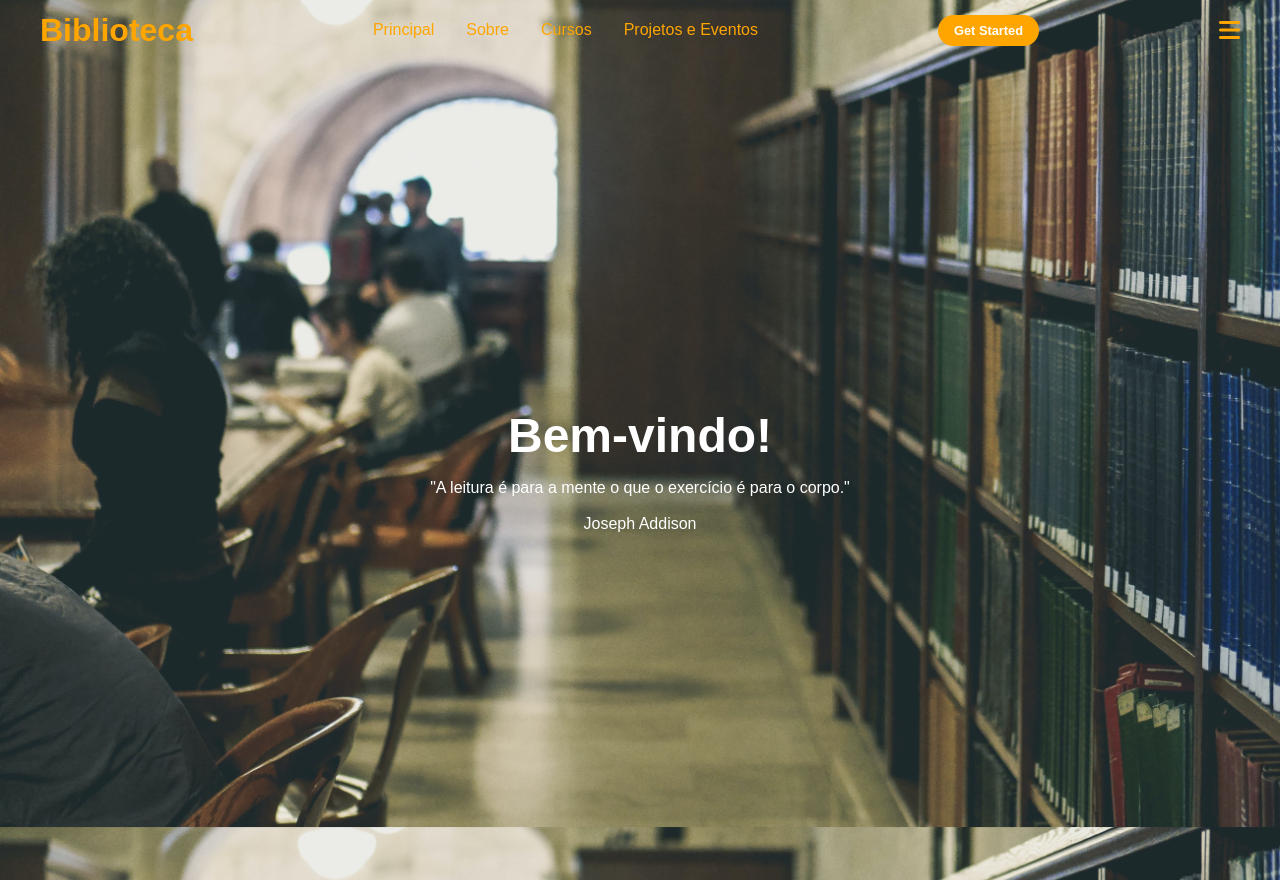
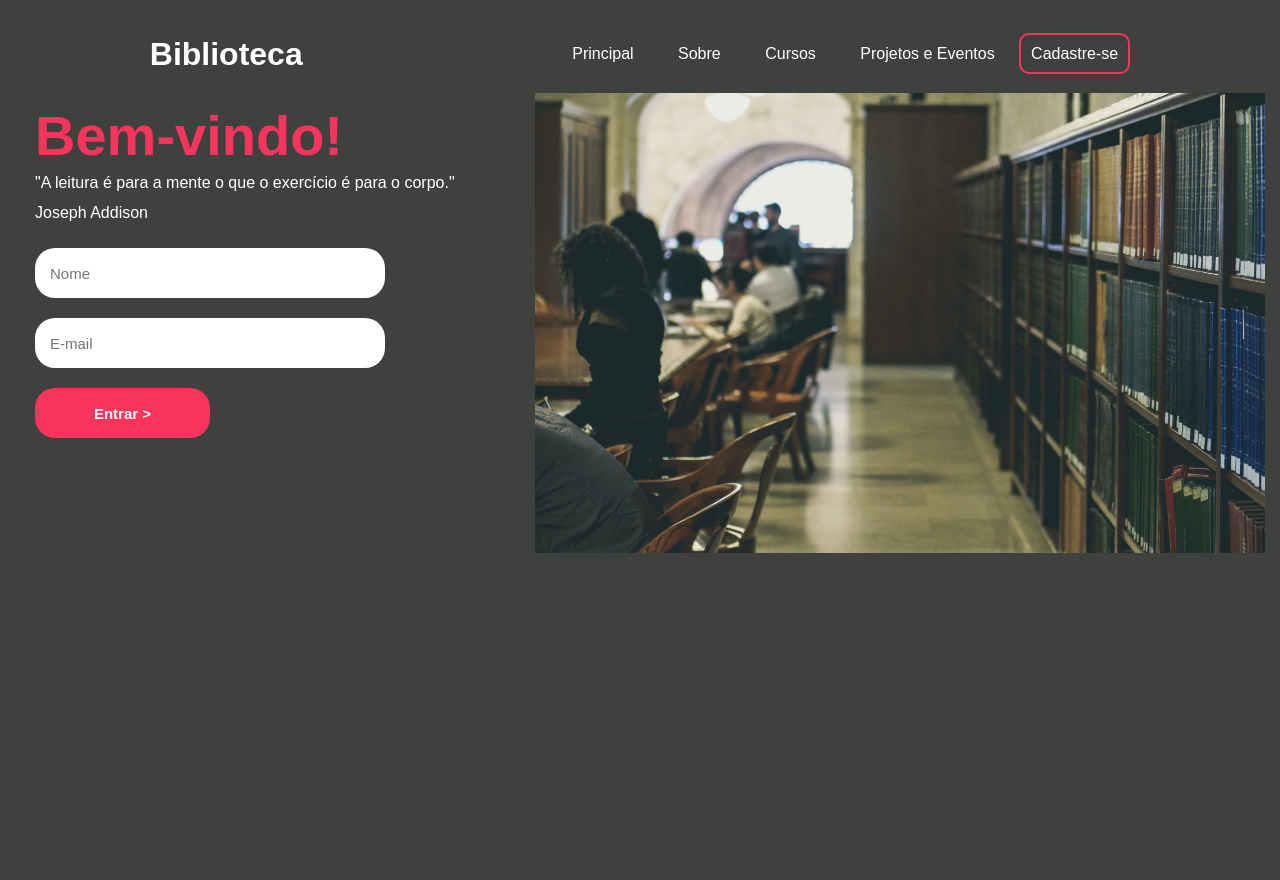
Before and after one commit to darthvader68/biblioteca, a plain HTML site: page index.html in a window 1280 px wide. After the commit the page ends 800 px from the top, so only its background shows below. Drawn offline with Linux system fonts and the light colour scheme.

Commit message:
reformulacao do site

```diff
--- a/css/style.css
+++ /dev/null
@@ -1,118 +0,0 @@
-* {
-    margin: 0;
-    padding: 0;
-    box-sizing: border-box;
-    font-family: Nunito, sans-serif;
-}
-body {
-    height: 100vh;
-    background-color: #000;
-    background-image: url("../img/bilbioteca2.jpg");
-    background-size: cover;
-    background-position: center;
-}
-li {
-    list-style: none;
-}
-a {
-    text-decoration: none;
-    color: orange;
-    font-size: 1rem;
-}
-a:hover {
-    color: white;
-}
-/*header*/
-
-header {
-    position: relative;
-    padding: 0 2rem;
-}
-.navbar {
-    width: 100%;
-    height: 60px;
-    max-width: 1200px;
-    margin: 0 auto;
-    display: flex;
-    align-items: center;
-    justify-content: space-between;
-}
-.navbar .logo a {
-    font-size: 2rem;
-    font-weight: bold;
-}
-.navbar .links {
-    display: flex;
-    gap: 2rem;
-}
-.navbar .toggle_btn {
-    color: orange;
-    font-size: 1.5rem;
-    cursor: pointer;
-    display: flex;
-}
-.action_btn {
-    background-color: orange;
-    color: #fff;
-    padding: 0.5rem 1rem;
-    border: none;
-    outline: none;
-    border-radius: 20px;
-    font-size: 0.8rem;
-    font-weight: bold;
-    cursor: pointer;
-    transition: scale 0.2 ease;
-}
-.action_btn:hover {
-    scale: 1.05;
-    color: #fff;
-}
-.action_btn:active {
-    scale: 0.95;
-}
-
-/*dropdown menu*/
-.dropdown_menu {
-    display: none;
-    position: absolute;
-    right: 2rem;
-    top: 60px;
-    height: 0;
-    width: 300px;
-    background: rgba(255, 255, 255, 0.1);
-    backdrop-filter: blur(15px);
-    border-radius: 10px;
-    overflow: hidden;
-    transition: height 0.2s cubic-bezier(0.175, 0.885, 0.32, 1.275);
-}
-
-.dropdown_menu.open {
-    height: 240px;
-}
-
-.dropdown_menu li {
-    padding: 0.7rem;
-    display: flex;
-    align-items: center;
-    justify-content: center;
-}
-.dropdown_menu .action_btn {
-    width: 100%;
-    display: flex;
-    justify-content: center;
-}
-
-/*hero*/
-section#hero {
-    height: calc(110vh - 60px);
-    display: flex;
-    flex-direction: column;
-    align-items: center;justify-content: center;
-    text-align: center;
-    color: #fff;
-}
-
-#hero h1 {
-    font-size: 3rem;
-    margin-bottom: 1rem;
-}
--- a/index.html
+++ b/index.html
@@ -1,5 +1,5 @@
 <!DOCTYPE html>
-<html lang="pt">
+<html lang="pt-br">
 
 <head>
     <meta charset="UTF-8">
@@ -8,42 +8,40 @@
         integrity="sha512-iecdLmaskl7CVkqkXNQ/ZH/XLlvWZOJyj7Yy7tcenmpD1ypASozpmT/E0iPtmFIB46ZmdtAc9eNBvH0H/ZpiBw=="
         crossorigin="anonymous" referrerpolicy="no-referrer" />
     <title>Site Biblioteca</title>
-    <link rel="stylesheet" type="text/css" href="./css/style.css">
+    <link rel="stylesheet" type="text/css" href="style.css">
 </head>
 
 <body>
     <header>
-        <div class="navbar">
-            <div class="logo"><a href="#">Biblioteca</a></div>
+        <h1>Biblioteca</h1>
+        <nav class="navbar">
             <ul class="links">
                 <li><a href="home">Principal</a></li>
                 <li><a href="about">Sobre</a></li>
                 <li><a href="services">Cursos</a></li>
                 <li><a href="Contact">Projetos e Eventos</a></li>
+                <a href="#" class="cadastro_btn">Cadastre-se</a>
             </ul>
-            <a href="#" class="action_btn">Get Started</a>
-            <div class="toggle_btn">
-                <i class="fa-solid fa-bars"></i>
-            </div>
-        </div>
+        </nav>
 
-        <div class="dropdown_menu" open>
-            <li><a href="home">Home</a></li>
-            <li><a href="about">About</a></li>
-            <li><a href="services">Services</a></li>
-            <li><a href="Contact">Contact</a></li>
-            <li><a href="#" class="action_btn">Get Started</a></li>
-        </div>
     </header>
 
     <main>
-        <section id="hero">
-            <h1>Bem-vindo!</h1>
-            <p>"A leitura é para a mente o que o exercício é para o corpo."</p><br>
+        <aside>
+            <h2>Bem-vindo!</h2>
+            <p>"A leitura é para a mente o que o exercício é para o corpo."</p>
             <p>Joseph Addison</p>
-        </section>
+            <form action="">
+                <input type="text" placeholder="Nome">
+                <input type="email" placeholder="E-mail">
+                <input type="submit" value="Entrar >">
+            </form>
+        </aside>
+
+        <article>
+            <img src="img/bilbioteca2.jpg">
+        </article>
     </main>
-
 
 </body>
 
--- /dev/null
+++ b/style.css
@@ -0,0 +1,129 @@
+@import url('https://fonts.googleapis.com/css2?family=Open+Sans:wght@400;700&display=swap');
+@import url('https://fonts.googleapis.com/css2?family=Bebas+Neue&display=swap');
+
+:root {
+    --cor1: #3F413E;
+    --cor2: #8B7A4E;
+    --cor3: #787450;
+    --cor4: #ab6a6e;
+    --cor5: #f7345b;
+    --cor6: #cbcfb4;
+
+    --font1:'Bebas Neue', sans-serif;
+    --font2: nunito, sans-serif;
+}
+
+* {
+    margin: 0;
+    padding: 0;
+    box-sizing: border-box;
+    font-family: var(--font2);
+}
+
+body {
+    height: 100vh;
+    background-color: var(--cor1);
+    padding: 15px;
+    min-width: 1200px;
+    margin: 0 auto;
+    color: white;
+}
+
+header {
+    display: flex;
+    flex-direction: row;
+    justify-content: space-around;
+    align-items: center;
+    background-color: var(--cor1);
+    color: white;
+    padding: 10px;
+}
+
+h1 {
+    font-family: var(--font2);
+    font-weight: 700;
+    font-size: 2em;
+}
+
+li {
+    display: inline-block;
+    margin: 20px;
+}
+
+a {
+    text-decoration: none;
+    color: white;
+    font-size: 1rem;
+}
+
+a:hover {
+    color: var(--cor5);
+    transition: 0.3s all;
+}
+
+.cadastro_btn {
+    border: 2px solid #f7345b;
+    padding: 10px;
+    border-radius: 10px;
+}
+
+.cadastro_btn:hover {
+    background-color: #f7345b;
+    color: white;
+}
+
+main {
+    display: flex;
+    flex-direction: row;
+}
+
+aside {
+    display: flex;
+    flex-direction: column;
+    margin-left: 20px;
+    margin-top: 10px;
+}
+
+h2 {
+    font-size: 56px;
+    color: var(--cor5);
+}
+
+p {
+    line-height: 30px;
+    min-width: 500px;
+    text-align: justify;
+}
+
+form {
+    display: flex;
+    flex-direction: column;
+    width: 70%;
+}
+
+input {
+    margin-top: 20px;
+    height: 50px;
+    padding: 15px;
+    border-radius: 20px;
+    font-size: 15px;
+    border: none;
+}
+
+form [type="submit"] {
+    height: 50px;
+    width: 50%;
+    background-color: #f7345b;
+    color: white;
+    font-weight: bold;
+    border: none;
+}
+
+form [type="submit"]:hover {
+    cursor: pointer;
+}
+
+img {
+    width: 730px;
+    height: 460px;
+}
```
